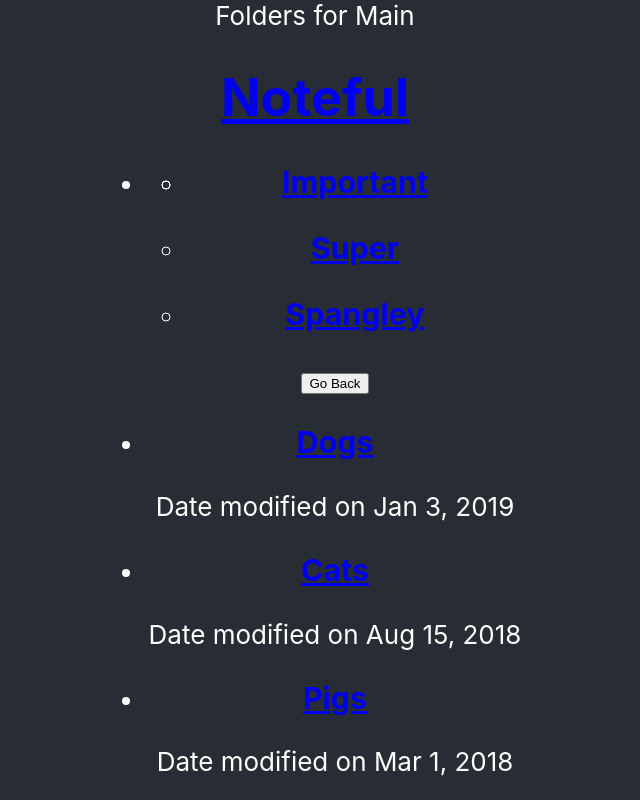
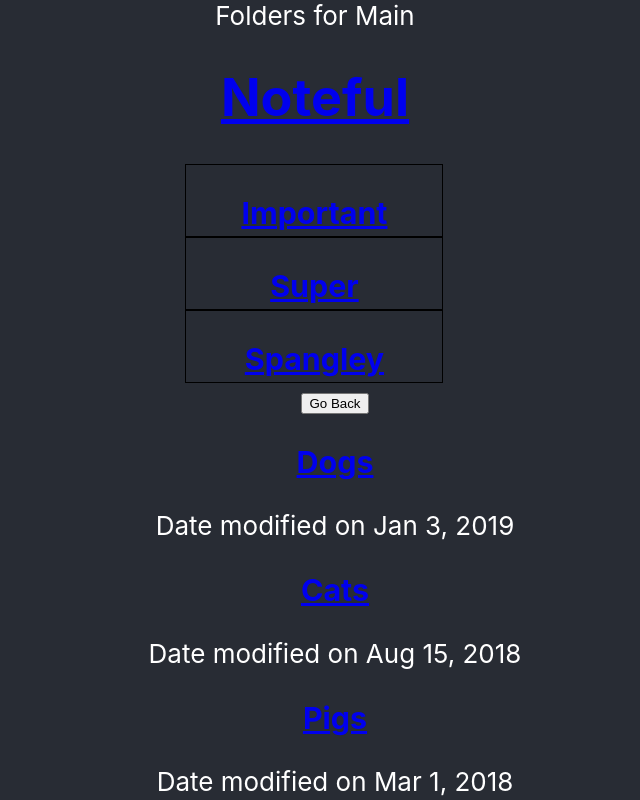
Before and after one commit to schism578/noteful, a React (Create React App) app: page / in a window 1280 px wide. Shown: the top 800 px of the page, without its empty margins (325-965 px from the left). Built offline with nearby package versions, Linux system fonts and the light colour scheme.

Commit message:
Folders update

```diff
--- a/src/App.js
+++ b/src/App.js
@@ -22,7 +22,7 @@
       <header className='App-header'>
         <sidebar>
           <Route path='/' component={MainSidebar} />
-          <Route path='/folders/folders-id'
+          <Route path='/folders/:folders-id'
             render={(routeProps) =>
               <FoldersSidebar
                 aFolders={this.state.folders.find(folder => folder.id === routeProps.match.params.folderId)}
@@ -39,7 +39,7 @@
         </sidebar>
         <main>
           <Route path='/' component={Main} />
-          <Route path='/folders/folder-id'
+          <Route path='/folders/:folder-id'
             render={(routeProps) =>
               <FoldersMain
                 aFolders={this.state.folders.find(folder => folder.id === routeProps.match.params.folderId)}
--- a/src/folders/folders.css
+++ b/src/folders/folders.css
@@ -0,0 +1,15 @@
+ul {
+    list-style-type: none;
+}
+
+.folder-item {
+    width: 20vw;
+    height: 7vh;
+    padding-bottom: 15px;
+    text-align: center;
+    border: 1px solid black;
+}
+
+.folder-item:active {
+    background-color: aqua;
+}
--- a/src/folders/folders.js
+++ b/src/folders/folders.js
@@ -1,6 +1,8 @@
 import React, { Component } from 'react';
 import { NavLink } from 'react-router-dom';
+//import Notes from '../notes/notes';
 import Store from '../store';
+import './folders.css';
 
 export default class Folders extends Component {
     static defaultProps = {
@@ -16,10 +18,11 @@
                         <ul>
                             <li>
                             {Store.folders.map(folder =>
-                                        <li key={folder.id}>
+                                        <li key={folder.id} className='folder-item'>
 
                                             <NavLink
-                                            to={'/folders'}
+                                            to={`/folders/${folder.id}`}
+                                            //onClick={}
                                             >
                                                 <h3>{folder.name}</h3>
                                             </NavLink>
--- a/src/main/main.css
+++ b/src/main/main.css
@@ -0,0 +1,8 @@
+* {
+    box-sizing: border-box;
+}
+
+main {
+    display: flexbox;
+    flex-direction: row;
+}
```
